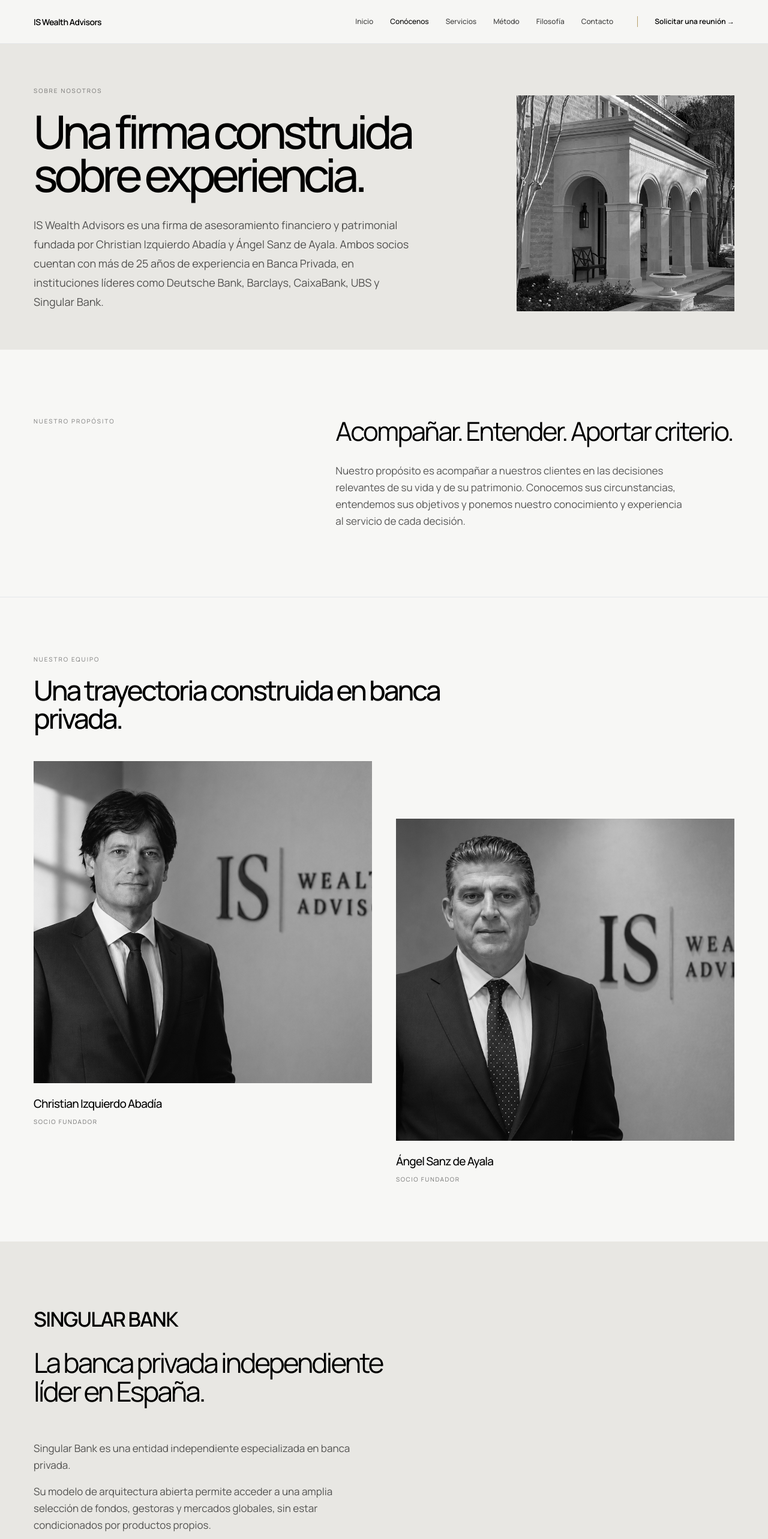
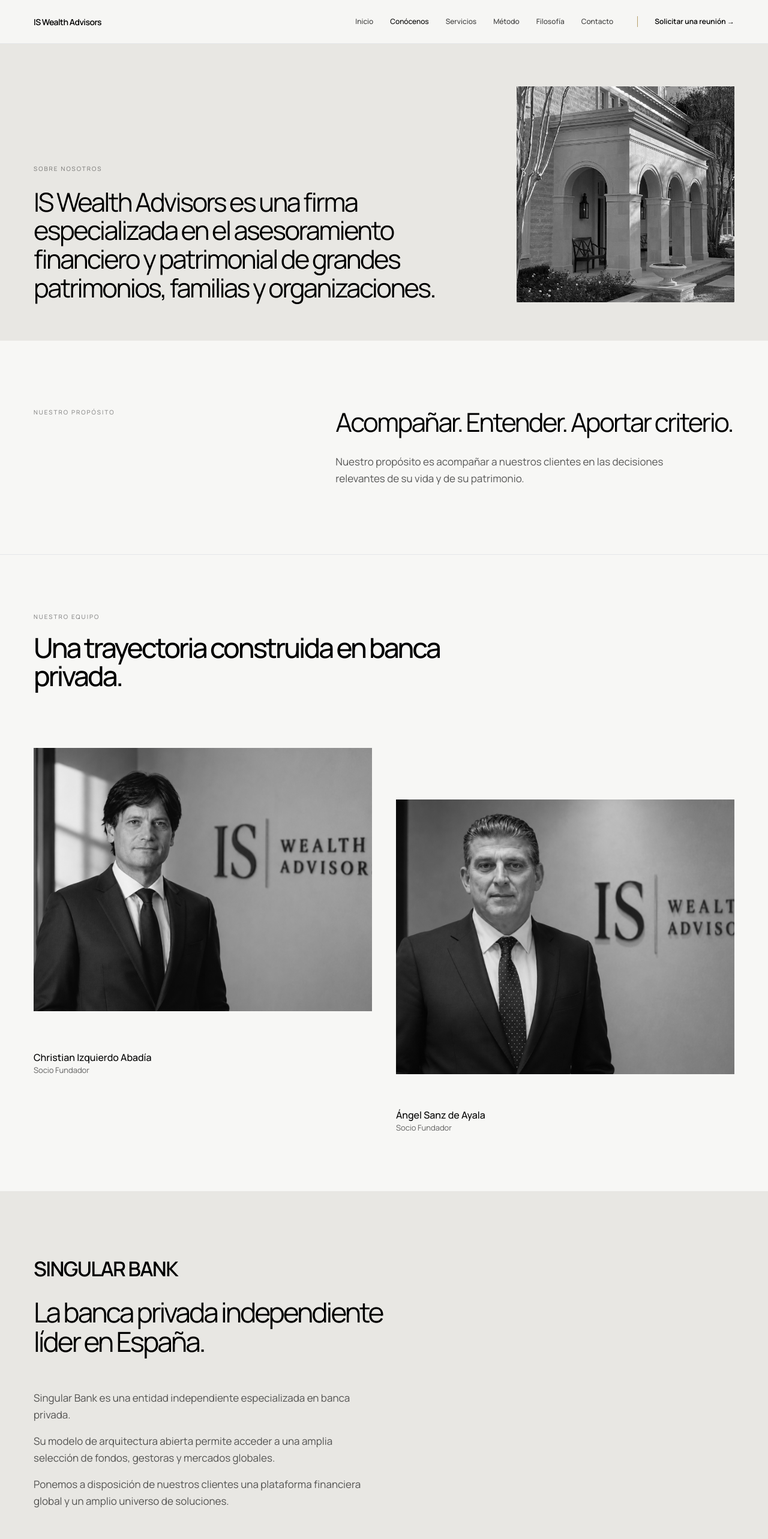
Before and after one commit to alvaroidef-cyber/IS-website, a React (Vite) app: page /firma in a window 1280 px wide. Shown: the top 2566 px of the page at 60% size. Built offline with nearby package versions, Linux system fonts and the light colour scheme.

Commit message:
Reduce H1 size in SOBRE NOSOTROS section to match other sections

```diff
--- a/src/pages/firma.tsx
+++ b/src/pages/firma.tsx
@@ -6,8 +6,8 @@ export default function Firma() {
       {/* SOBRE NOSOTROS */}
       <section className="relative min-h-[60dvh] overflow-hidden bg-[#E8E7E3] px-6 pb-16 pt-36 md:px-10 lg:px-14">
         <div className="mx-auto grid max-w-[1440px] items-end gap-10 md:grid-cols-12">
-          <div className="relative z-10 md:col-span-8"><p className="mb-6 text-[10px] uppercase tracking-[0.2em] text-[#111111]/55">Sobre nosotros</p><h1 className="max-w-[820px] text-[clamp(40px,6vw,82px)] font-medium leading-[.94] tracking-[-0.08em]">Una firma construida sobre experiencia.</h1><p className="mt-8 max-w-[640px] text-[18px] leading-8 text-[#111111]/70">IS Wealth Advisors es una firma de asesoramiento financiero y patrimonial fundada por Christian Izquierdo Abadía y Ángel Sanz de Ayala. Ambos socios cuentan con más de 25 años de experiencia en Banca Privada, en instituciones líderes como Deutsche Bank, Barclays, CaixaBank, UBS y Singular Bank.</p></div>
-          <div className="h-[240px] md:col-span-4 md:h-[360px]"><img src="/images/arch-classical.jpg" alt="Arquitectura de líneas serenas" className="editorial-image h-full w-full object-cover" fetchPriority="high" /></div>
+          <div className="relative z-10 md:col-span-8"><p className="mb-6 text-[10px] uppercase tracking-[0.2em] text-[#111111]/55">Sobre nosotros</p><h1 className="max-w-[820px] text-[clamp(28px,3.4vw,48px)] font-normal leading-[1.1] tracking-[-0.06em]">IS Wealth Advisors es una firma especializada en el asesoramiento financiero y patrimonial de grandes patrimonios, familias y organizaciones.</h1></div>
+          <div className="h-[240px] md:col-span-4 md:h-[360px]"><img src="/images/arch-classical.jpg" alt="Arquitectura de líneas serenas" className="editorial-image h-full w-full object-cover" /></div>
         </div>
       </section>
 
@@ -17,7 +17,7 @@ export default function Firma() {
           <p className="text-[10px] uppercase tracking-[0.2em] text-[#111111]/55 md:col-span-3">Nuestro propósito</p>
           <div className="md:col-span-7 md:col-start-6">
             <h2 className="max-w-[700px] text-[clamp(28px,3.4vw,48px)] font-normal leading-[1.1] tracking-[-0.06em]">Acompañar. Entender. Aportar criterio.</h2>
-            <p className="mt-7 max-w-[590px] text-[17px] leading-7 text-[#111111]/70">Nuestro propósito es acompañar a nuestros clientes en las decisiones relevantes de su vida y de su patrimonio. Conocemos sus circunstancias, entendemos sus objetivos y ponemos nuestro conocimiento y experiencia al servicio de cada decisión.</p>
+            <p className="mt-7 max-w-[590px] text-[17px] leading-7 text-[#111111]/70">Nuestro propósito es acompañar a nuestros clientes en las decisiones relevantes de su vida y de su patrimonio.</p>
           </div>
         </div>
       </section>
@@ -28,8 +28,8 @@ export default function Firma() {
           <p className="mb-5 text-[10px] uppercase tracking-[0.2em] text-[#111111]/55">Nuestro equipo</p>
           <h2 className="max-w-[760px] text-[clamp(29px,3.6vw,50px)] font-medium leading-[1.02] tracking-[-0.065em]">Una trayectoria construida en banca privada.</h2>
           <div className="mt-12 grid gap-10 md:grid-cols-2">
-            <Link href="/socios/christian-izquierdo-abadia" data-testid="link-christian" className="group"><div className="aspect-[1.05] overflow-hidden"><img src="/images/christian.png" alt="Christian Izquierdo Abadía" loading="lazy" className="editorial-image h-full w-full object-cover grayscale" /></div><p className="mt-5 text-[19px] font-medium tracking-[-0.04em]">Christian Izquierdo Abadía</p><p className="mt-2 text-[10px] uppercase tracking-[0.16em] text-[#000000]/55">Socio fundador</p></Link>
-            <Link href="/socios/angel-sanz-de-ayala" data-testid="link-angel" className="group md:mt-24"><div className="aspect-[1.05] overflow-hidden"><img src="/images/angel.png" alt="Ángel Sanz de Ayala" loading="lazy" className="editorial-image h-full w-full object-cover grayscale" /></div><p className="mt-5 text-[19px] font-medium tracking-[-0.04em]">Ángel Sanz de Ayala</p><p className="mt-2 text-[10px] uppercase tracking-[0.16em] text-[#000000]/55">Socio fundador</p></Link>
+            <Link href="/socios/christian-izquierdo-abadia" data-testid="link-christian" className="group"><div className="aspect-[1.05] overflow-hidden"><img src="/images/christian.png" alt="Christian Izquierdo Abadía" className="editorial-image h-full w-full object-contain transition-transform duration-300 group-hover:scale-105" /></div><p className="mt-4 text-[16px] font-medium">Christian Izquierdo Abadía</p><p className="text-[13px] text-[#111111]/65">Socio Fundador</p></Link>
+            <Link href="/socios/angel-sanz-de-ayala" data-testid="link-angel" className="group md:mt-24"><div className="aspect-[1.05] overflow-hidden"><img src="/images/angel.png" alt="Ángel Sanz de Ayala" className="editorial-image h-full w-full object-contain transition-transform duration-300 group-hover:scale-105" /></div><p className="mt-4 text-[16px] font-medium">Ángel Sanz de Ayala</p><p className="text-[13px] text-[#111111]/65">Socio Fundador</p></Link>
           </div>
         </div>
       </section>
@@ -44,15 +44,15 @@ export default function Firma() {
             </div>
             <div className="md:col-span-6 md:col-start-1 md:mt-4">
               <p className="max-w-[560px] text-[17px] leading-7 text-[#000000]/65">Singular Bank es una entidad independiente especializada en banca privada.</p>
-              <p className="mt-4 max-w-[560px] text-[17px] leading-7 text-[#000000]/65">Su modelo de arquitectura abierta permite acceder a una amplia selección de fondos, gestoras y mercados globales, sin estar condicionados por productos propios.</p>
-              <p className="mt-4 max-w-[560px] text-[17px] leading-7 text-[#000000]/65">Ponemos a disposición de nuestros clientes una plataforma financiera global y un amplio universo de soluciones, manteniendo el criterio y la independencia como principios fundamentales.</p>
+              <p className="mt-4 max-w-[560px] text-[17px] leading-7 text-[#000000]/65">Su modelo de arquitectura abierta permite acceder a una amplia selección de fondos, gestoras y mercados globales.</p>
+              <p className="mt-4 max-w-[560px] text-[17px] leading-7 text-[#000000]/65">Ponemos a disposición de nuestros clientes una plataforma financiera global y un amplio universo de soluciones.</p>
             </div>
           </div>
         </div>
       </section>
 
       {/* CIERRE */}
-      <section className="px-6 py-20 md:px-10 md:py-28 lg:px-14"><div className="mx-auto max-w-[1440px]"><h2 className="max-w-[620px] text-[clamp(29px,3.4vw,48px)] leading-[1] tracking-[-0.07em]">Experiencia al servicio del patrimonio.</h2><Link href="/contacto" data-testid="firma-contact" className="mt-8 inline-block border-b border-[#111111]/40 pb-2 text-[11px] font-semibold uppercase tracking-[0.16em]">Solicitar una reunión →</Link></div></section>
+      <section className="px-6 py-20 md:px-10 md:py-28 lg:px-14"><div className="mx-auto max-w-[1440px]"><h2 className="max-w-[620px] text-[clamp(29px,3.4vw,48px)] leading-[1] tracking-[-0.07em]">Queremos ser tus socios en las decisiones que importan.</h2><p className="mt-7 max-w-[680px] text-[17px] leading-7 text-[#111111]/70">Contáctanos para conocernos y explorar cómo podemos ayudarte a alcanzar tus objetivos financieros y patrimoniales.</p><div className="mt-8"><Link href="/contacto" className="group inline-flex border-b border-[#111111]/35 pb-2 text-[11px] font-semibold uppercase tracking-[0.2em] text-[#111111]">Contacto <span aria-hidden="true" className="ml-4 transition-transform group-hover:translate-x-1">→</span></Link></div></div></section>
     </div>
   );
 }
```
